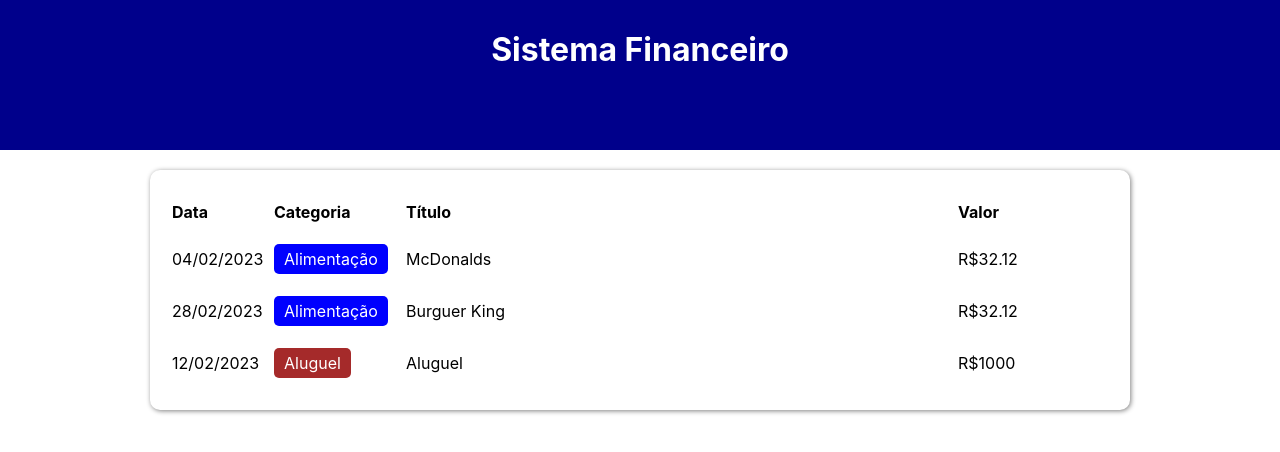
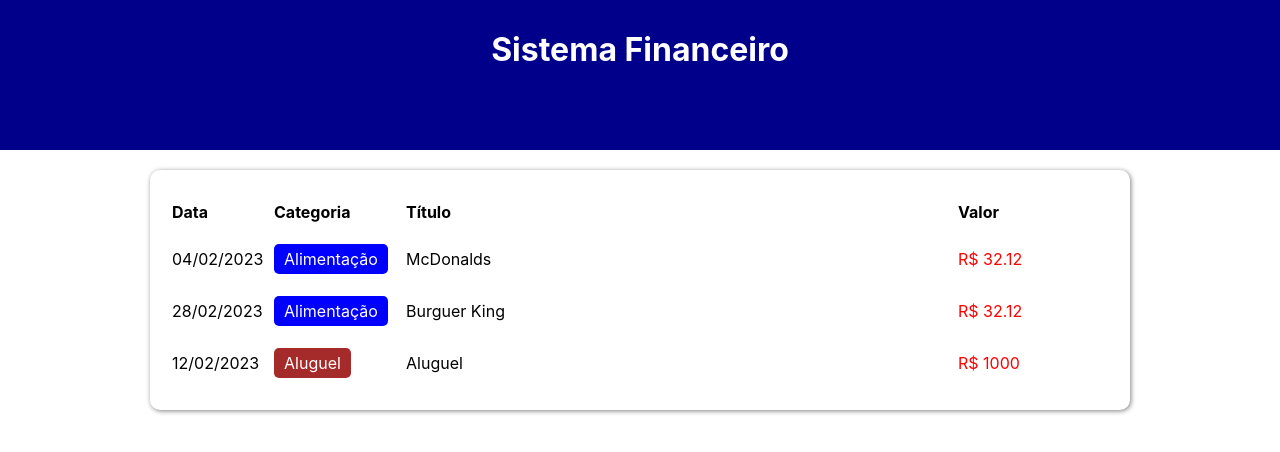
Before and after one commit to rafaelsrv/Finan-asTS, a React (Create React App) app: page / in a window 1280 px wide. Shown: the top 452 px of the page. Built offline with nearby package versions, Linux system fonts and the light colour scheme.

Commit message:
Adicionando despesas

```diff
--- a/src/components/TableItem/index.tsx
+++ b/src/components/TableItem/index.tsx
@@ -16,7 +16,11 @@
                 </C.Category>
             </C.TableColumn>
             <C.TableColumn>{item.title}</C.TableColumn>
-            <C.TableColumn>R${item.value}</C.TableColumn>
+            <C.TableColumn>
+                <C.Value color = {categories[item.category].expense ? 'red' : 'green'}>
+                    R$ {item.value}
+                </C.Value>
+            </C.TableColumn>
         </C.TableLine>
     );
 }
--- a/src/components/TableItem/styles.ts
+++ b/src/components/TableItem/styles.ts
@@ -16,3 +16,7 @@
     background-color: ${props => props.color};
 
 `
+
+export const Value = styled.div<{color: string}>`
+    color: ${props => props.color};
+`
```
